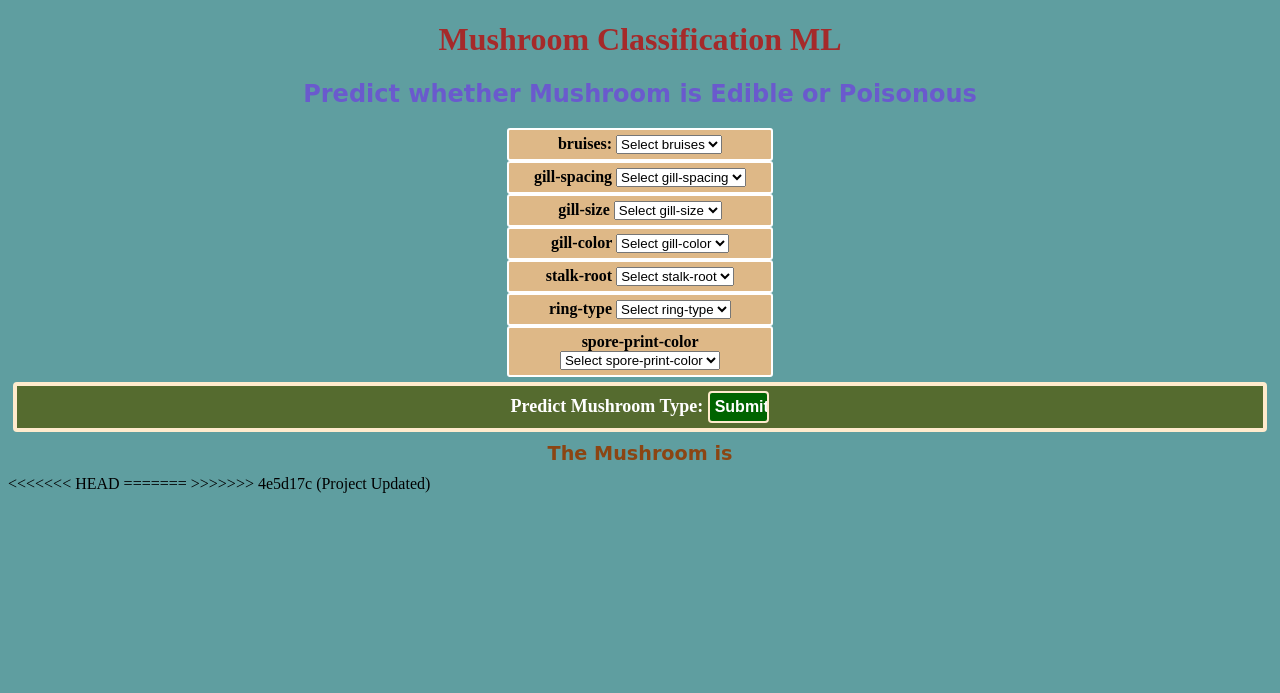
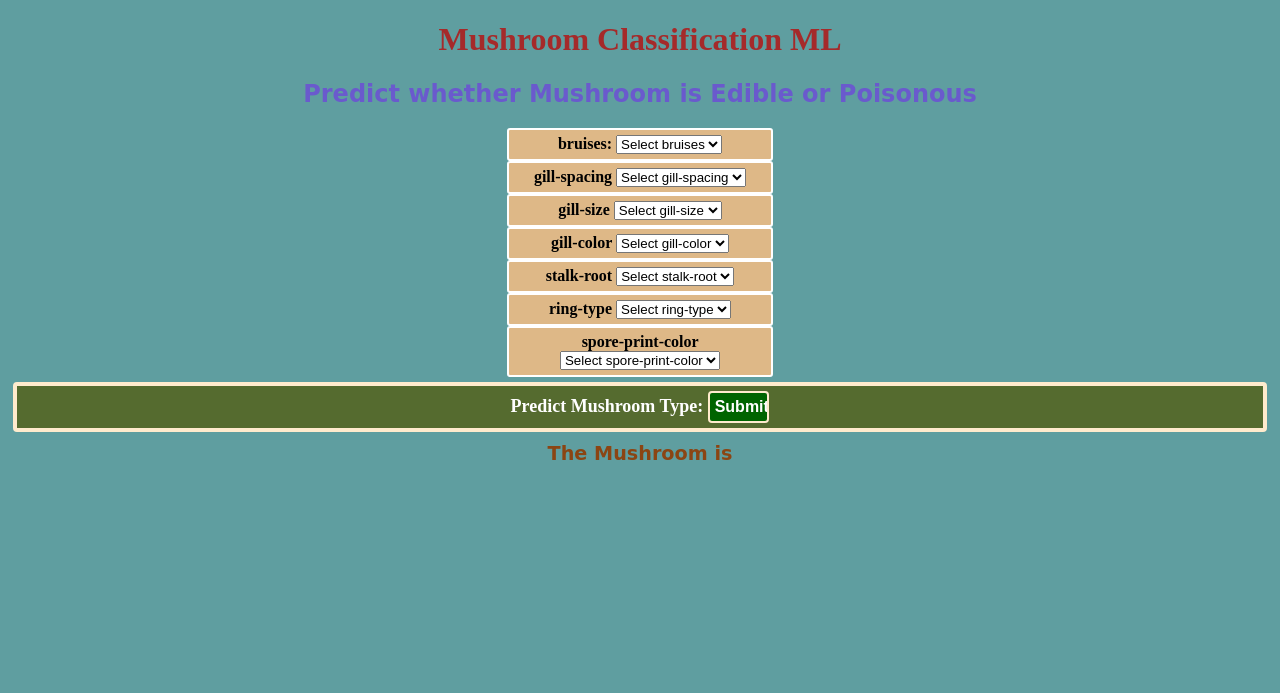
Before and after one commit to Akshay-Paunikar/iNeuron_Internship_Mushroom_Classification, a Flask app: page / in a window 1280 px wide. Shown: the top 693 px of the page. Run offline with Flask 2, Linux system fonts and the light colour scheme.

Commit message:
project updated

```diff
--- a/templates/index.html
+++ b/templates/index.html
@@ -108,8 +108,4 @@
         </h3>
     </div>
 </body>
-<<<<<<< HEAD
 </html>
-=======
-</html>
->>>>>>> 4e5d17c (Project Updated)
```
